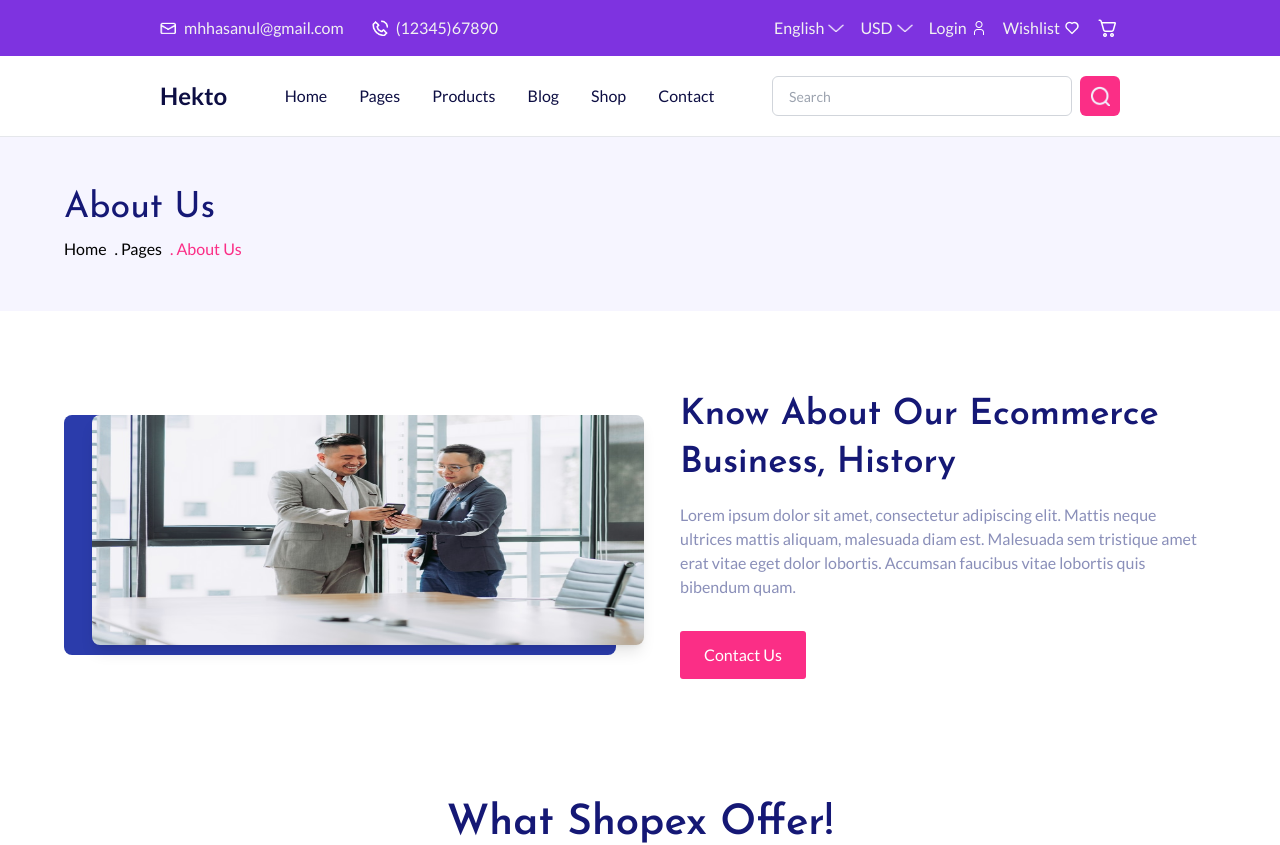
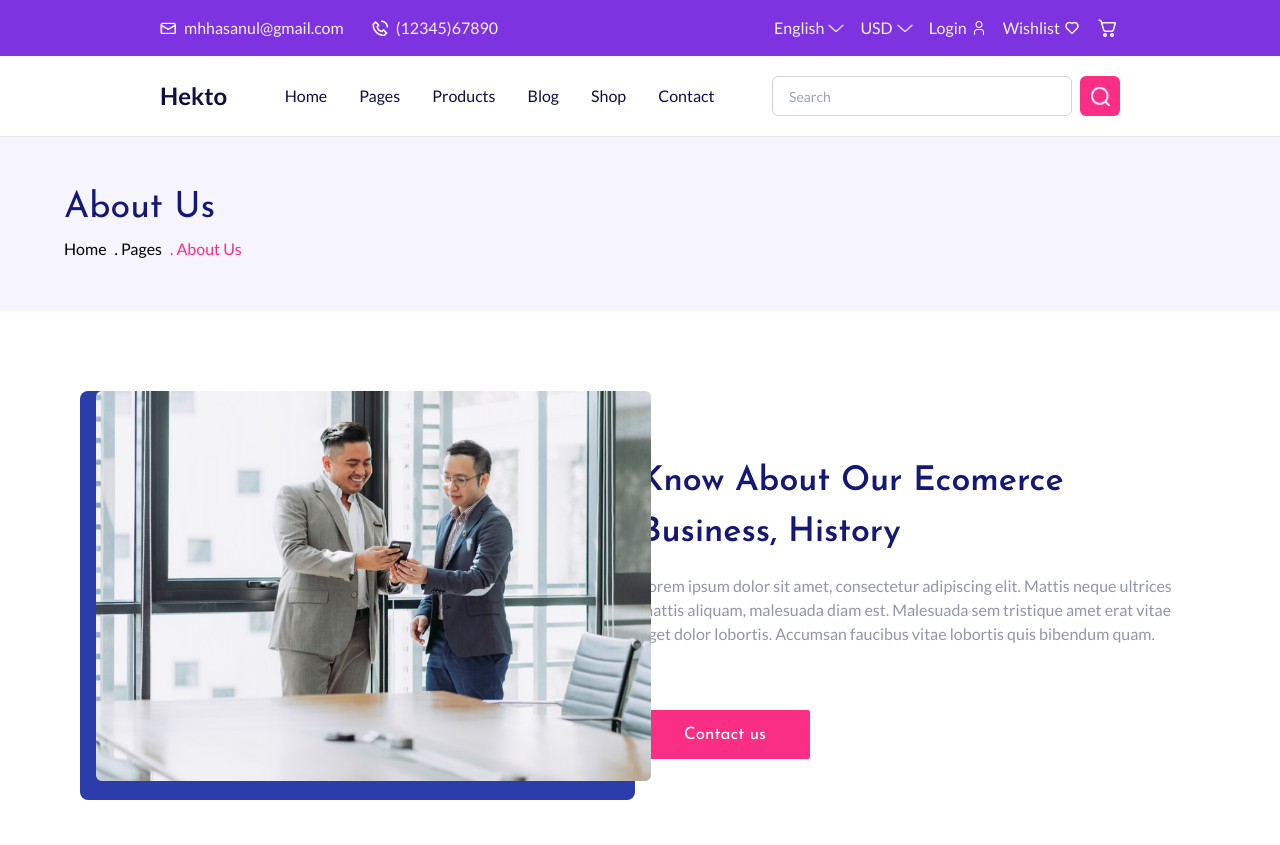
Before and after one commit to hibaziaa/figma-hackathon, a Next.js app: page /about in a window 1280 px wide. Shown: the top 845 px of the page. Built offline with nearby package versions, Linux system fonts and the light colour scheme.

Commit message:
updated about page

```diff
--- a/src/app/about/page.tsx
+++ b/src/app/about/page.tsx
@@ -20,37 +20,23 @@ const About = () => {
       </div>
 
      {/* About Image and Content Section */}
-<div className="container mx-auto px-4 md:px-6 lg:px-16 flex flex-col lg:grid lg:grid-cols-2 items-center gap-8 md:gap-12 py-8 md:py-12 lg:py-20">
-  {/* Image Section */}
-  <div className="relative flex justify-center lg:justify-start w-full">
-    <div className="bg-[#2B3CAB] rounded-lg w-full sm:w-[80%] md:w-[70%] lg:w-[552px] h-[180px] sm:h-[200px] md:h-[240px] relative">
-      <Image
-        src="/images/aboutOne.png"
-        alt="about image"
-        height={390}
-        width={555}
-        objectFit="cover"
-        className="absolute left-[5%] rounded-lg shadow-lg sm:h-[190px] md:h-[230px]"
-      />
-    </div>
-  </div>
+     <div className='lg:px-20 px-[.8rem] lg:grid grid-cols-2 items-center lg:py-20 py-6 relative '>
 
-  {/* Text Content */}
-  <div className="text-center lg:text-left px-4">
-    <h2 className="text-blue font-josefin text-3xl md:text-4xl leading-[36px] md:leading-[48px] font-bold mb-4">
-      Know About Our Ecommerce Business, History
-    </h2>
-    <p className="text-[#8A8FB9] font-lato text-sm md:text-base leading-relaxed mb-6 md:mb-8">
-      Lorem ipsum dolor sit amet, consectetur adipiscing elit. Mattis neque
-      ultrices mattis aliquam, malesuada diam est. Malesuada sem tristique
-      amet erat vitae eget dolor lobortis. Accumsan faucibus vitae lobortis
-      quis bibendum quam.
-    </p>
-    <button className="bg-pink text-white font-lato rounded-[3px] px-4 py-2 md:px-6 md:py-3">
-      Contact Us
-    </button>
-  </div>
-</div>
+            <div className=' flex '>
+                <div className='bg-[#2B3CAB] w-[555px] h-[249px] lg:h-[409px] pl-4 pb-4 rounded-lg '>
+                    <div className='absolute'>
+                        <img className='lg:w-full lg:h-[390px]' src="/images/aboutOne.png" alt="" />
+                    </div>
+                </div>
+            </div>
+
+            <div className='mt-6'>
+                <h2 className='text-blue font-josefin font-extrabold text-[28px] md:text-[34px]'>Know About Our Ecomerce Business, History</h2>
+                <p className='lg:mt-4 text-[#9295AA] text-[14px] md:text-[16px]'>Lorem ipsum dolor sit amet, consectetur adipiscing elit. Mattis neque ultrices mattis aliquam, malesuada diam est. Malesuada sem tristique amet erat vitae eget dolor lobortis. Accumsan faucibus vitae lobortis quis bibendum quam.</p>
+                <button className='lg:mt-16 mt-4 bg-pink text-white text-[14px] md:text-[17px] md:px-11 px-8 md:py-3 py-2 rounded-sm font-josefin font-medium hover:bg-[#c71562]'>Contact us</button>
+            </div>
+
+        </div>
 
 
       {/* Offers Section */}
```
